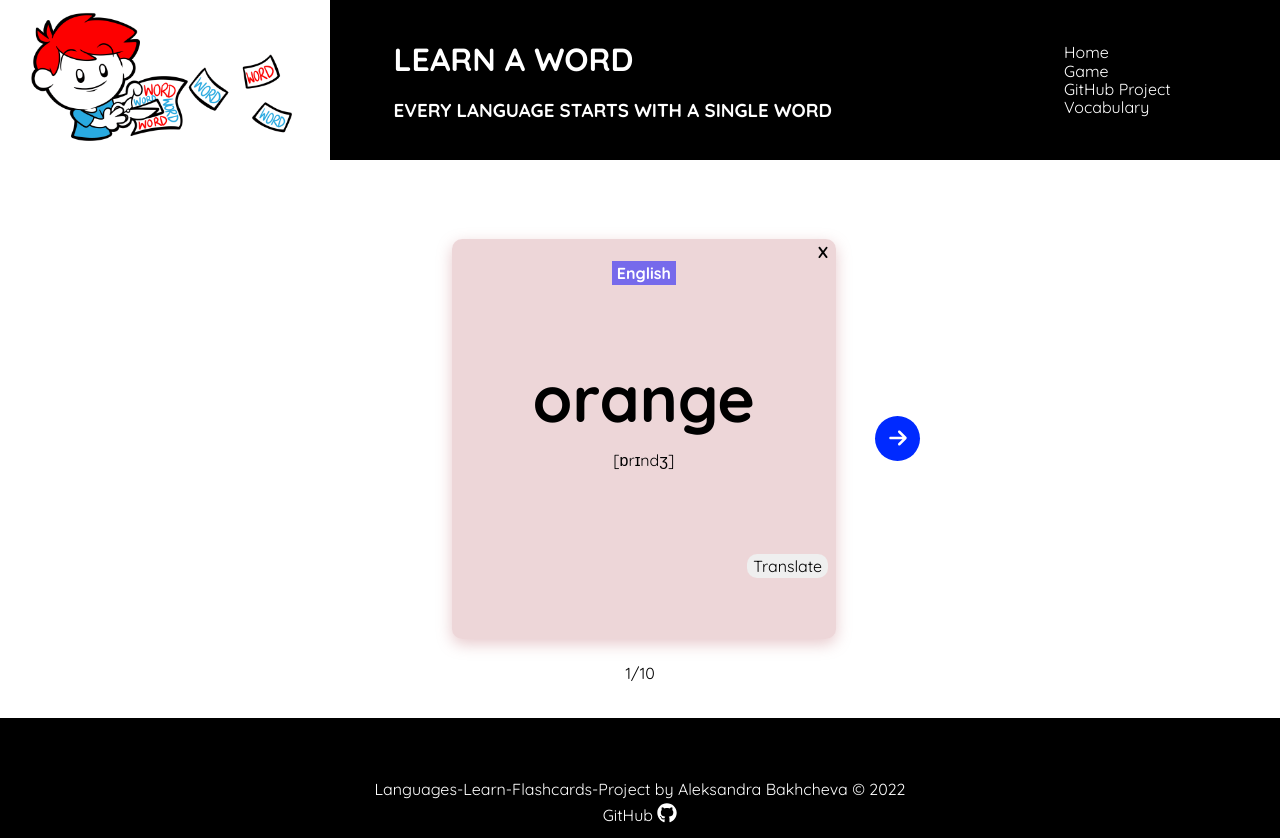
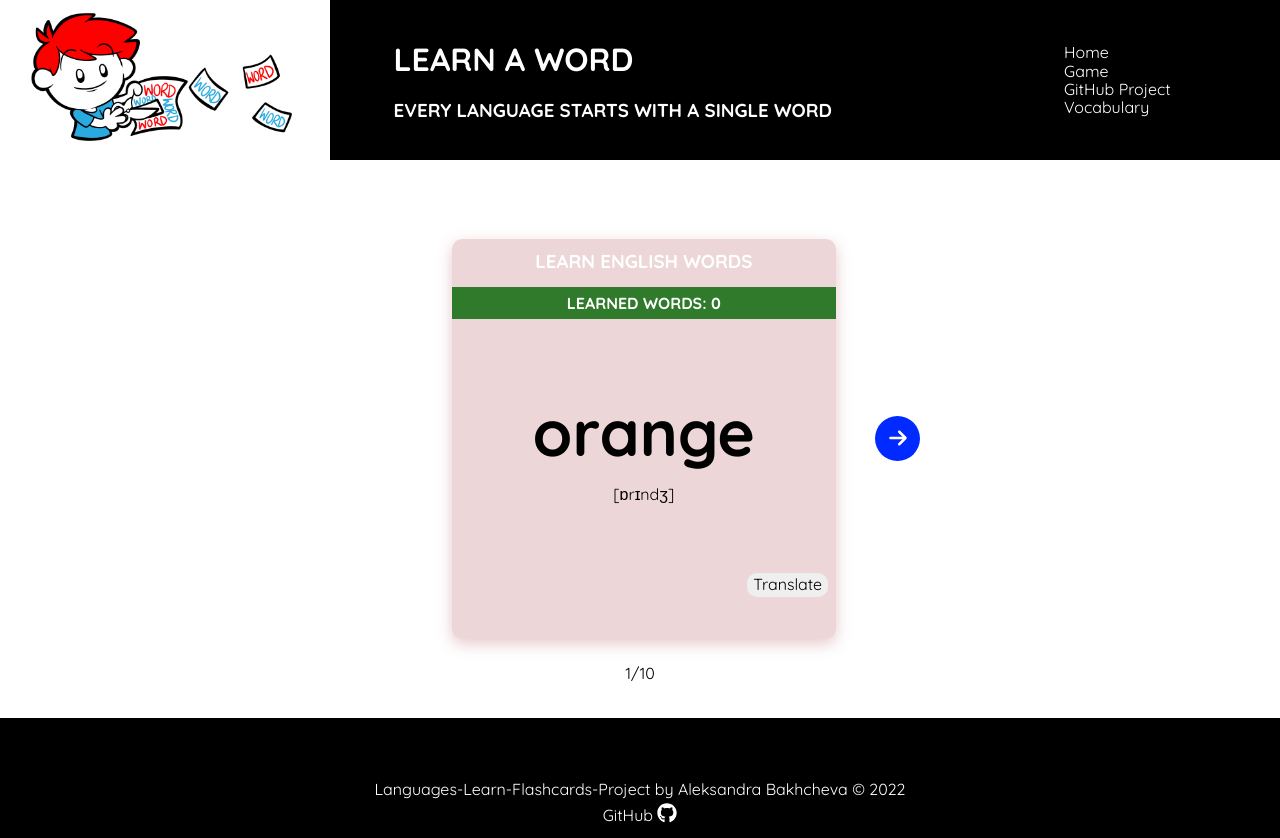
Before and after one commit to AleksandraBakhcheva/flashcards_app, a React (Create React App) app: page /flashcards_app/game in a window 1280 px wide. Built offline with nearby package versions, Linux system fonts and the light colour scheme.

Commit message:
wordcard motion, reset state when render new card

```diff
--- a/src/assets/components/WordCard.jsx
+++ b/src/assets/components/WordCard.jsx
@@ -4,7 +4,7 @@ import React, { useState } from "react";
 
 function WordCard(props) {
 
-    const {word, transcription, meaning} = props;
+    const {word, transcription, meaning, learned, onClick} = props;
 
     WordCard.defaultProps = {
         word: "word",
@@ -18,16 +18,17 @@ function WordCard(props) {
     const showTranslation = () => {
         isHidden(!hidden);
         isTranslated(!translation);
+        onClick();
     };
 
     return (
         <motion.div className="wordcard" animate={{
-            scale: [1, 1.2, 1.2, 1, 1],
+            scale: [1, 1, 1, 1, 1],
             rotate: [0, 360, 0],
             borderRadius: ["20%", "50%", "20%", "50%", "20%"],}} transition={{ duration: 2}}>
             <div className="wordcard__box">
-                <h4 className="wordcard__close">X</h4>
-                <h4 className="wordcard__language">English</h4>
+                <h3 className="wordcard__language">Learn English words</h3>
+                <h4 className="wordcard__learned">Learned words: {learned}</h4>
                 <h1 className="wordcard__word">{word}</h1>
                 <p className="wordcard__transcription">{transcription}</p>
                 <div onClick={showTranslation} className="wordcard__translation">
--- a/src/assets/components/WordsList.jsx
+++ b/src/assets/components/WordsList.jsx
@@ -8,6 +8,7 @@ import WordCard from "./WordCard";
 function WordsList (props) {
 
     const [index, isIndexed] = useState(0);
+    const [learned, isLearned] = useState(0);
 
     const showPrevCard = () => {
         isIndexed(index - 1);
@@ -17,13 +18,17 @@ function WordsList (props) {
         isIndexed(index + 1);
     }
 
+    const calculateLearned = () => {
+        isLearned(learned + 1);
+    }
+
     return (
         <div className="wordslist">
             <button onClick={showPrevCard} className={index < 1 ? "arrow_left_hidden" : "buttons__arrows arrow_left"}>
                 <FontAwesomeIcon icon={faArrowLeft} className="arrow_left_icon" />
             </button>
             {index === undefined ? <WordCard /> :
-            <WordCard word={data[index].word} transcription={data[index].transcription} meaning={data[index].meaning} />}
+            <WordCard key={data[index].word} word={data[index].word} transcription={data[index].transcription} meaning={data[index].meaning} learned={learned} onClick={calculateLearned} />}
             <button onClick={showNextCard} className={index > data.length - 2 ?"arrow_right_hidden" : "buttons__arrows arrow_right"}>
                 <FontAwesomeIcon icon={faArrowRight} className="arrow_right_icon" />
             </button>
--- a/src/assets/styles/word_card.css
+++ b/src/assets/styles/word_card.css
@@ -9,25 +9,22 @@
     box-shadow: var(--wordcard-box-shadow);
     background-color: var(--wordcard-background-color);
 }
-.wordcard__close, .wordcard__language, .wordcard__word, .wordcard__transcription, .wordcard__translation {
+.wordcard__language, .wordcard__learned, .wordcard__word, .wordcard__transcription, .wordcard__translation {
     display: flex;
     justify-content: center;
 }
-.wordcard__close {
-    margin: 1% 2% 0 0;
-    justify-content: flex-end;
-}
-.wordcard__close:hover {
-    cursor: pointer;
+.wordcard__language {
+    height: 1vh;
+    align-items: center;
+    text-transform: uppercase;
     color: var(--header-footer-color);
 }
-.wordcard__language {
-    width: 5vw;
-    height: 3vh;
-    margin: 0 auto;
+.wordcard__learned {
+    height: 4vh;
     align-items: center;
+    text-transform: uppercase;
     color: var(--header-footer-color);
-    background-color: var(--word-card-button);
+    background-color: var(--words-button-edit);
 }
 .wordcard__word {
     margin-top: 20%;
@@ -35,7 +32,7 @@
     font-size: 4rem;
 }
 .wordcard__translation {
-    margin-top: 22%;
+    margin-top: 18%;
     margin-right: 2%;
     justify-content: flex-end;
 }
```
